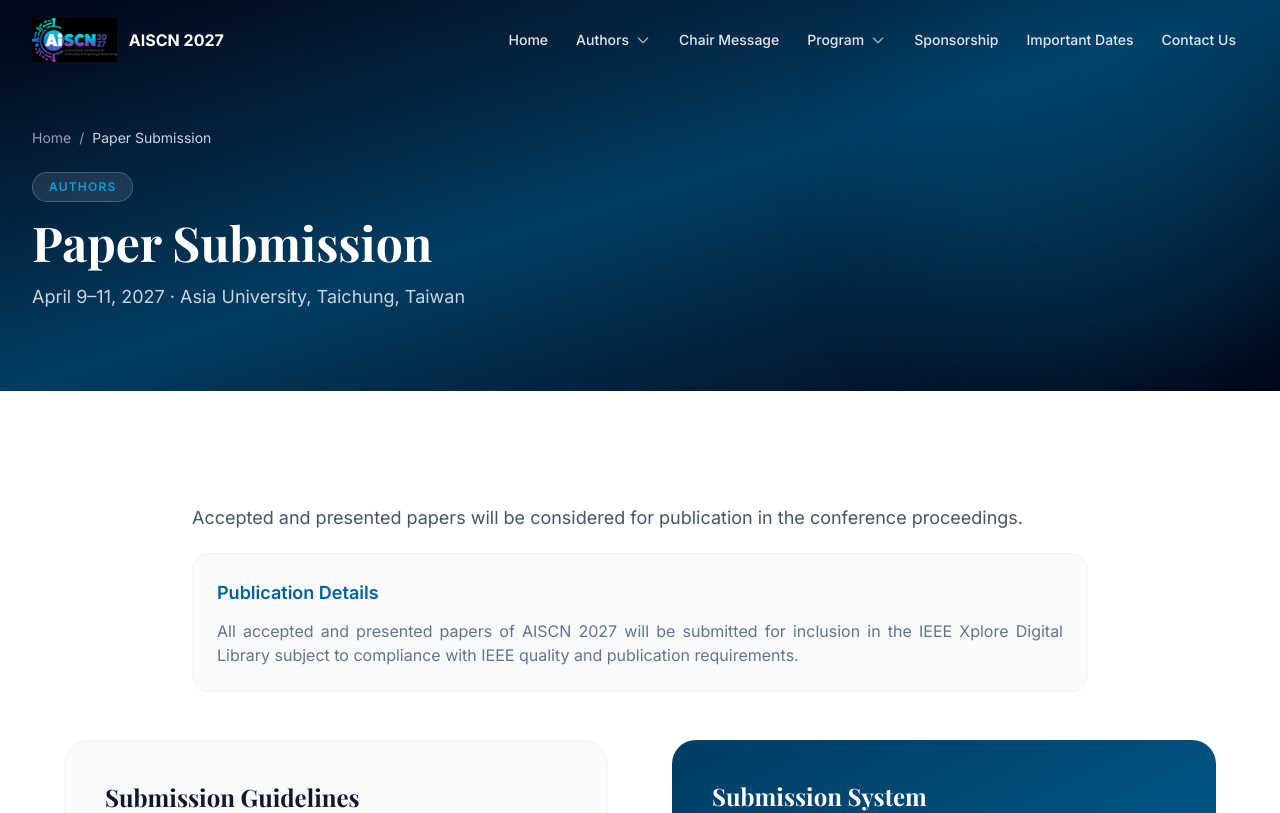
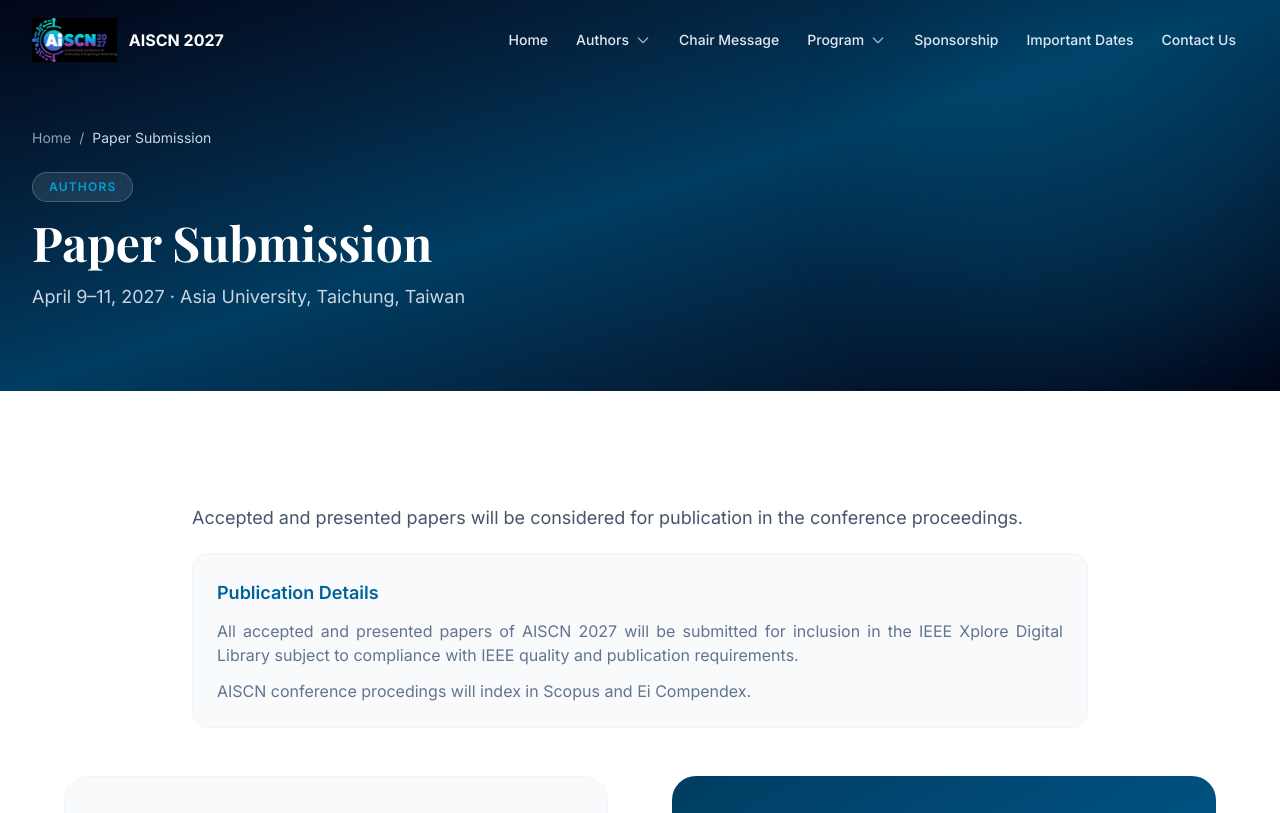
Before and after one commit to zainulhassan55/conference_website_asia, a React (Vite) app in the folder conference-website/: page /submission in a window 1280 px wide. Shown: the top 813 px of the page. Built offline with nearby package versions, Linux system fonts and the light colour scheme.

Commit message:
submission again updated

```diff
--- a/conference-website/src/components/Submission.jsx
+++ b/conference-website/src/components/Submission.jsx
@@ -31,6 +31,9 @@ export default function Submission({ showHeading = true }) {
             <p className="text-ieee-blue font-semibold mb-1">Publication Details</p>
             <p className="mt-3 text-slate-500 text-sm sm:text-base">
               All accepted and presented papers of AISCN 2027 will be submitted for inclusion in the IEEE Xplore Digital Library subject to compliance with IEEE quality and publication requirements.
+            </p>
+            <p className="mt-3 text-slate-500 text-sm sm:text-base">
+              AISCN conference procedings will index in Scopus and Ei Compendex.
             </p>
           </div>
         </div>
```
